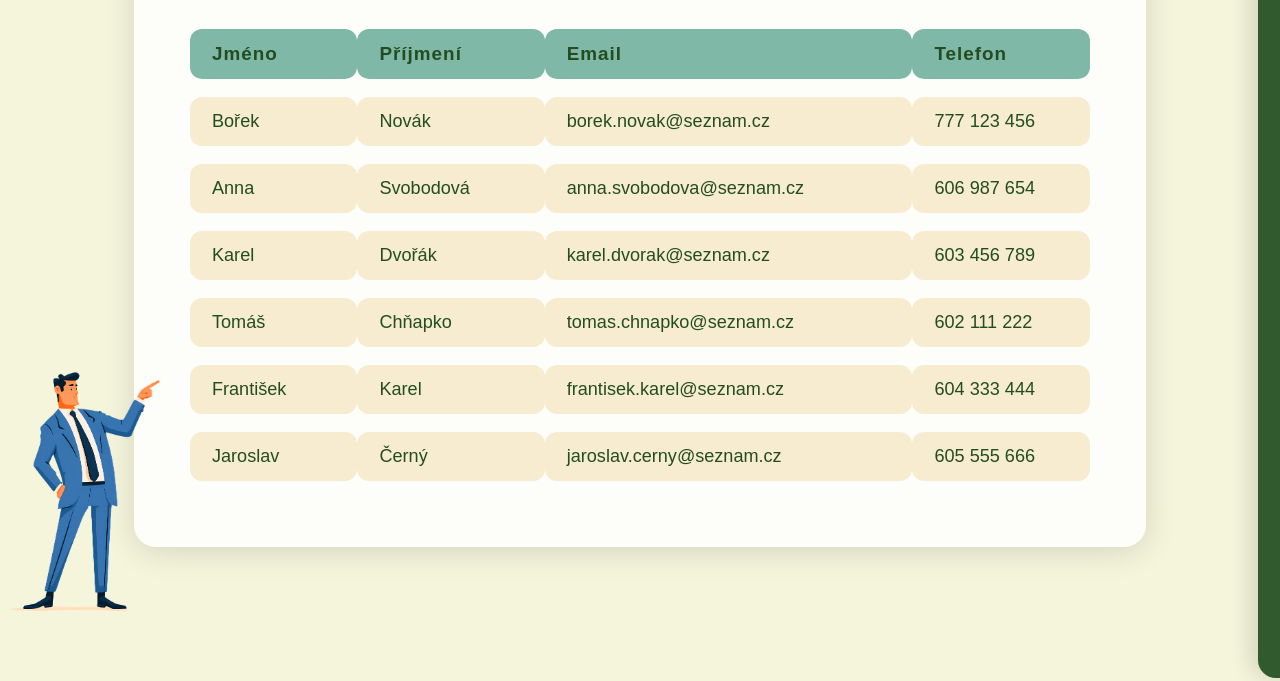
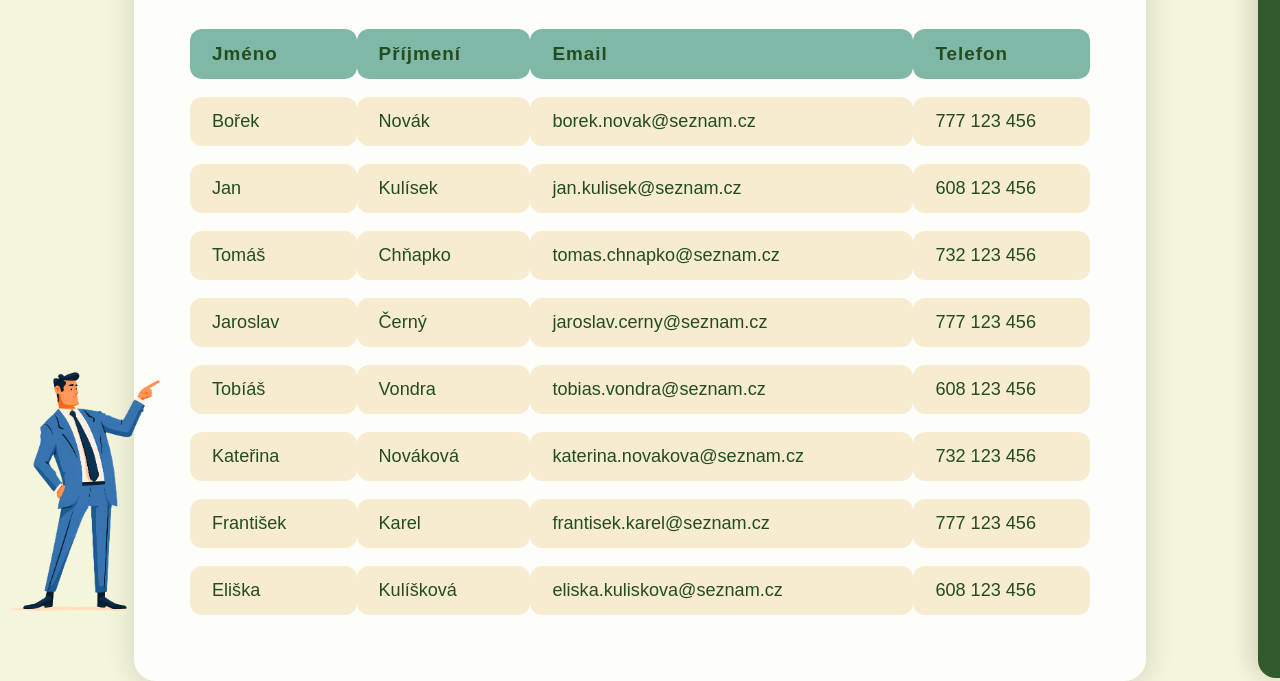
Before and after one commit to vincentskola/Fullstack-Aplikace, a website: page public/pecovatele.html in a window 1280 px wide. Shown: the part 178-859 px from the top of the page. Before the commit the page ends 800 px from the top, so only its background shows below. Drawn offline with Linux system fonts and the light colour scheme; a web font is replaced by a local one.

Commit message:
Update: contact information in pecovatele.html and enhance server.js logging

```diff
--- a/public/pecovatele.html
+++ b/public/pecovatele.html
@@ -217,34 +217,46 @@
                     <td>777 123 456</td>
                 </tr>
                 <tr>
-                    <td>Anna</td>
-                    <td>Svobodová</td>
-                    <td>anna.svobodova@seznam.cz</td>
-                    <td>606 987 654</td>
-                </tr>
-                <tr>
-                    <td>Karel</td>
-                    <td>Dvořák</td>
-                    <td>karel.dvorak@seznam.cz</td>
-                    <td>603 456 789</td>
+                    <td>Jan</td>
+                    <td>Kulísek</td>
+                    <td>jan.kulisek@seznam.cz</td>
+                    <td>608 123 456</td>
                 </tr>
                 <tr>
                     <td>Tomáš</td>
                     <td>Chňapko</td>
                     <td>tomas.chnapko@seznam.cz</td>
-                    <td>602 111 222</td>
+                    <td>732 123 456</td>
+                </tr>
+                <tr>
+                    <td>Jaroslav</td>
+                    <td>Černý</td>
+                    <td>jaroslav.cerny@seznam.cz</td>
+                    <td>777 123 456</td>
+                </tr>
+                <tr>
+                    <td>Tobíáš</td>
+                    <td>Vondra</td>
+                    <td>tobias.vondra@seznam.cz</td>
+                    <td>608 123 456</td>
+                </tr>
+                <tr>
+                    <td>Kateřina</td>
+                    <td>Nováková</td>
+                    <td>katerina.novakova@seznam.cz</td>
+                    <td>732 123 456</td>
                 </tr>
                 <tr>
                     <td>František</td>
                     <td>Karel</td>
                     <td>frantisek.karel@seznam.cz</td>
-                    <td>604 333 444</td>
+                    <td>777 123 456</td>
                 </tr>
                 <tr>
-                    <td>Jaroslav</td>
-                    <td>Černý</td>
-                    <td>jaroslav.cerny@seznam.cz</td>
-                    <td>605 555 666</td>
+                    <td>Eliška</td>
+                    <td>Kulíšková</td>
+                    <td>eliska.kuliskova@seznam.cz</td>
+                    <td>608 123 456</td>
                 </tr>
             </tbody>
         </table>
--- a/server.js
+++ b/server.js
@@ -14,4 +14,5 @@ app.use('/api', apiRoutes); // /api/items
 
 app.listen(port, () => {
   console.log(`Server running on port ${port}`);
+  console.log(`Otevři prohlížeč na: http://localhost:${port}`);
 });
```
